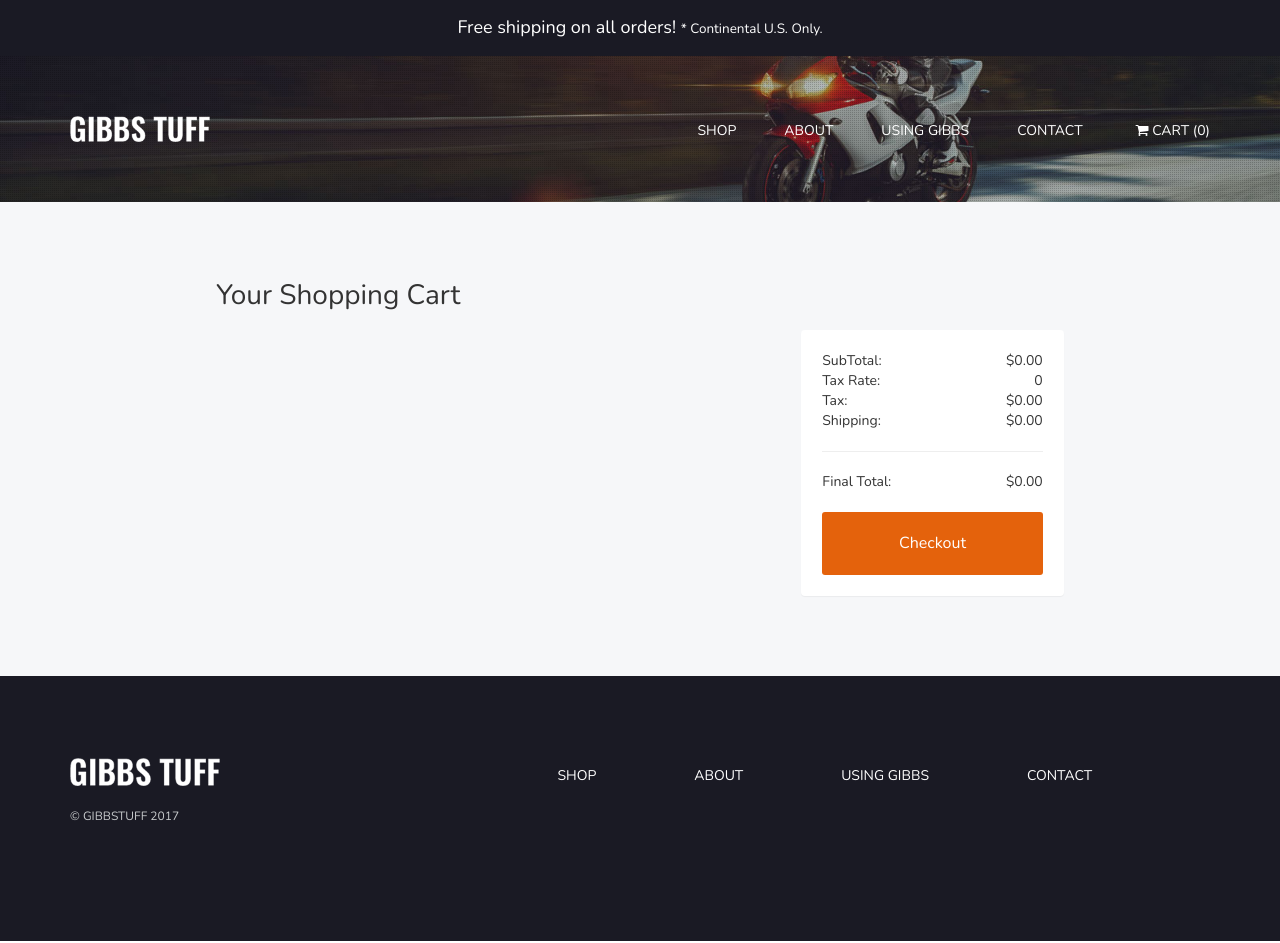
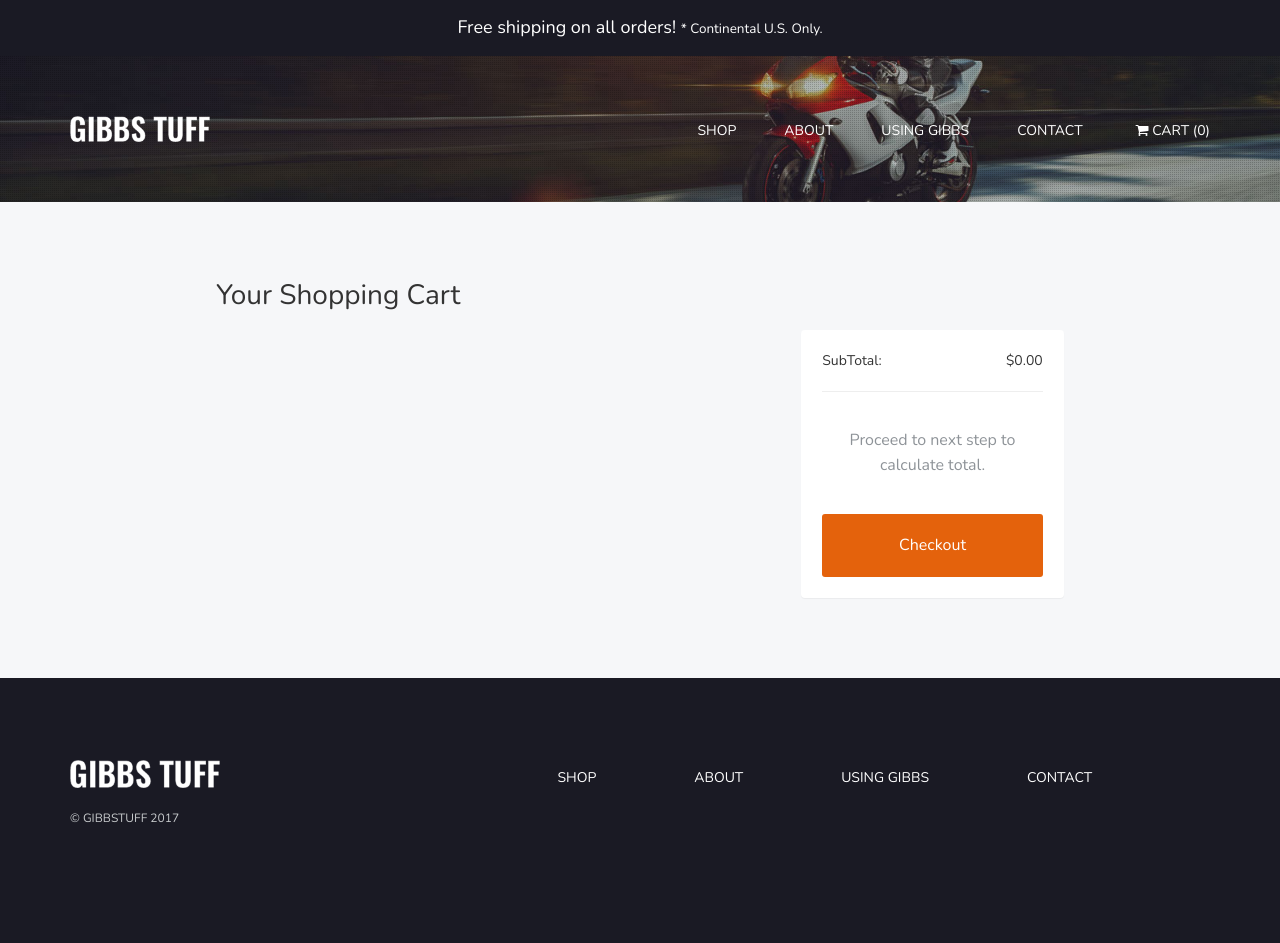
Before and after one commit to gibbstuff/gibbstuff.github.io, a Jekyll site: the page built from cart/index.html, in a window 1280 px wide. Built offline with Jekyll 4.4.1, drawn with Linux system fonts in a browser that asks for light colours; nearby versions of some CDN libraries.

Commit message:
Update cart

```diff
--- a/cart/index.html
+++ b/cart/index.html
@@ -27,25 +27,18 @@ hero: false
                 <div class="col-sm-6 text-right"><span id="simpleCart_total" class="simpleCart_total"></span></div>
               </div>
 
+              <hr>
+
               <div class="row">
-                <div class="col-sm-6">Tax Rate:</div>
-                <div class="col-sm-6 text-right"><span id="simpleCart_taxRate" class="simpleCart_taxRate"></span></div>
-              </div>
-              <div class="row">
-                <div class="col-sm-6">Tax:</div>
-                <div class="col-sm-6 text-right"><span id="simpleCart_tax" class="simpleCart_tax"></span></div>
-              </div>
-              <div class="row">
-                <div class="col-sm-6">Shipping:</div>
-                <div class="col-sm-6 text-right"><span id="simpleCart_shipping" class="simpleCart_shipping"></span></div>
+                <div class="col-sm-12 text-center">
+                  <p>
+                    Proceed to next step to calculate total.
+                  </p>
+                </div>
               </div>
 
-            	<hr>
 
-              <div class="row">
-                <div class="col-sm-6">Final Total:</div>
-                <div class="col-sm-6 text-right"><span id="simpleCart_grandTotal" class="simpleCart_grandTotal"></span></div>
-              </div>
+
 
             	<a href="javascript:;" class="simpleCart_checkout cart-button">Checkout</a>
             </div>
```
